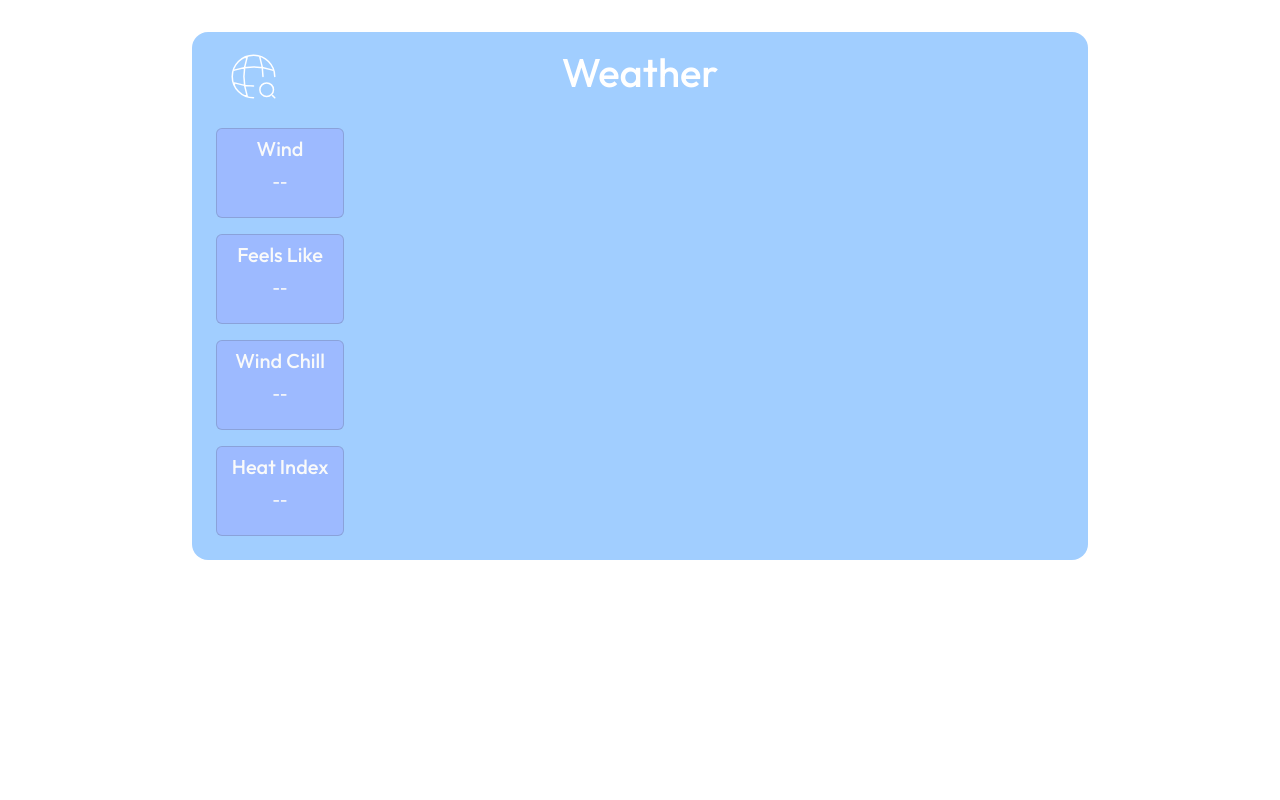
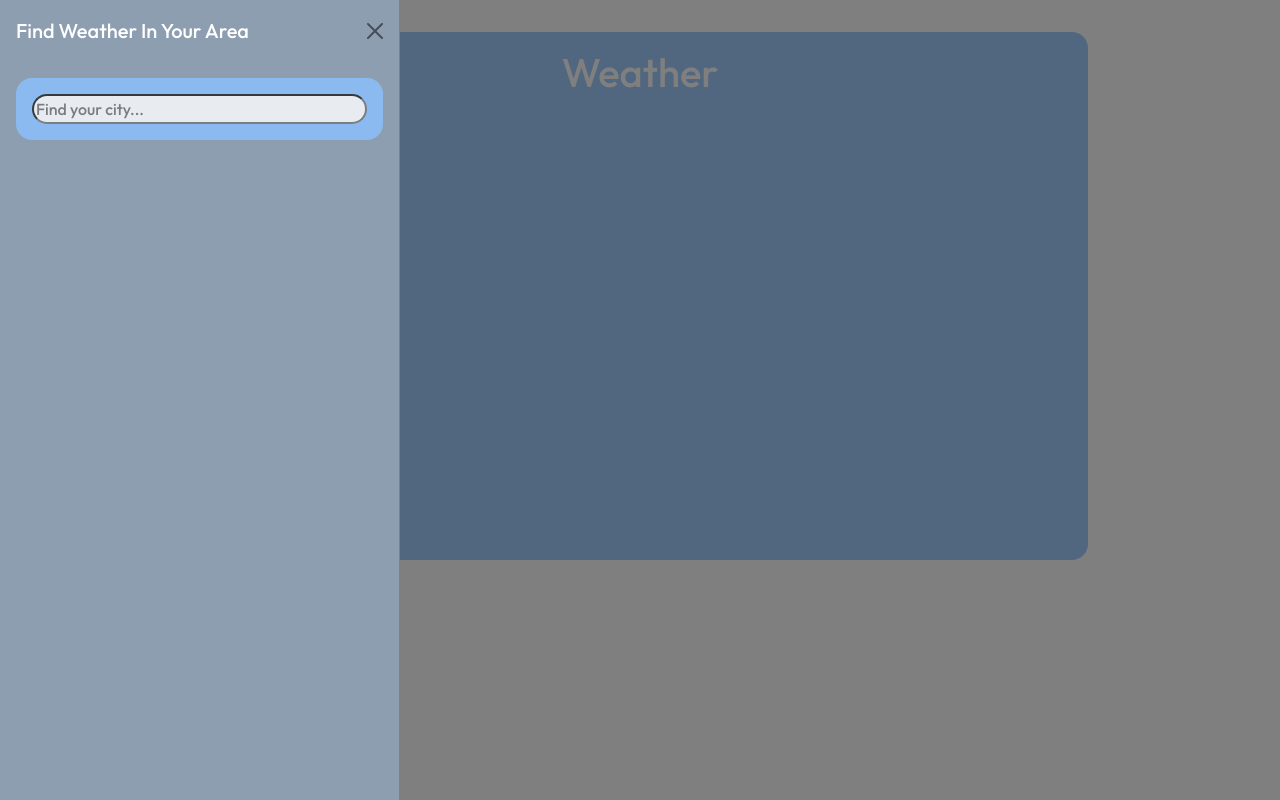
Before and after one commit to Strassner/Weather-App-For-Fun, a React (Vite) app: page / in a window 1280 px wide. Built offline with nearby package versions, Linux system fonts and the light colour scheme.

Commit message:
Format offcanvasbar
Gave the off canvas a new background color, and made it show on page load so the user doesn't have to look around for it first time.

```diff
--- a/src/HeadingComponents/OffCanvasBar.jsx
+++ b/src/HeadingComponents/OffCanvasBar.jsx
@@ -5,15 +5,15 @@ import { ReactSVG } from "react-svg";
 import globalSearchIcon from "../assets/GlobalSearchIcon.svg";
 
 function OffCanvasBar({changeCity, updateWeatherData}) {
-    const [show, setShow] = useState(false);
+    const [show, setShow] = useState(true);
 
     return (
         <>
             <button style={{background:'none', position:'absolute'}} onClick={() => setShow(true)}><ReactSVG src={globalSearchIcon}/></button>
 
-            <OffCanvas show={show} onHide={() => setShow(false)}>
+            <OffCanvas style={{background: '#8D9EB1'}} show={show} onHide={() => setShow(false)}>
                 <OffCanvas.Header closeButton>
-                    <OffCanvas.Title>Search for a city</OffCanvas.Title>
+                    <OffCanvas.Title style={{color:'white'}}>Find Weather In Your Area</OffCanvas.Title>
                 </OffCanvas.Header>
                 <OffCanvas.Body>
                     <SearchBar changeCity={changeCity} updateWeatherData={updateWeatherData} setOffCanvasShow={setShow}/>
```
